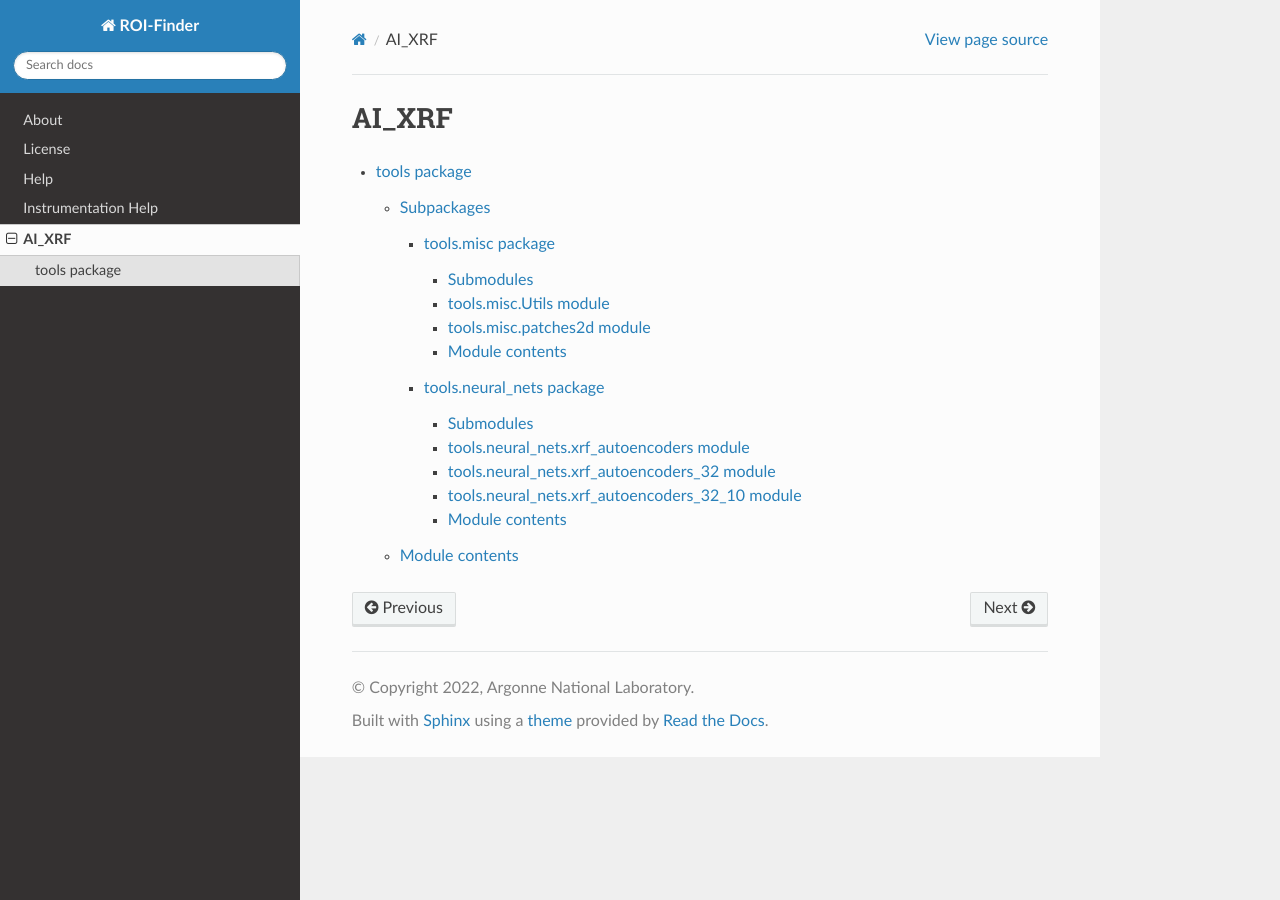
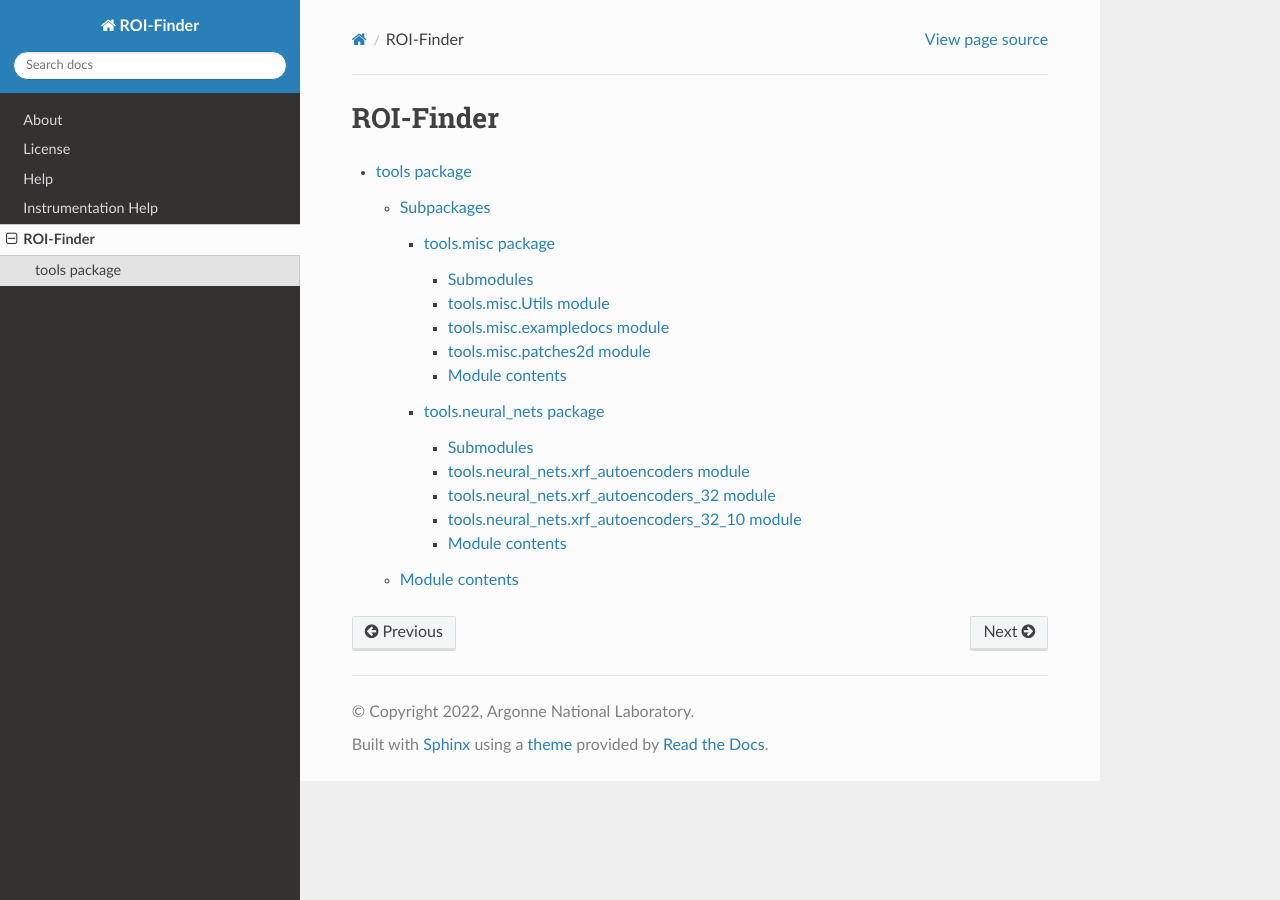
Before and after one commit to arshadzahangirchowdhury/old_ROI-Finder, a Sphinx documentation site: the page built from docs/source/modules.rst, in a window 1280 px wide. Built offline with Sphinx 7.4.7 and the Read the Docs theme 2.0.0, drawn with Linux system fonts in a browser that asks for light colours.

Commit message:
ADD:docs modules

```diff
--- a/docs/source/modules.rst
+++ b/docs/source/modules.rst
@@ -1,5 +1,5 @@
-AI_XRF
-======
+ROI-Finder
+==========
 
 .. toctree::
    :maxdepth: 4
--- a/docs/source/tools.misc.rst
+++ b/docs/source/tools.misc.rst
@@ -8,6 +8,14 @@ tools.misc.Utils module
 -----------------------
 
 .. automodule:: tools.misc.Utils
+   :members:
+   :undoc-members:
+   :show-inheritance:
+
+tools.misc.exampledocs module
+-----------------------------
+
+.. automodule:: tools.misc.exampledocs
    :members:
    :undoc-members:
    :show-inheritance:
```
Also changed, not shown: 1 other file.
